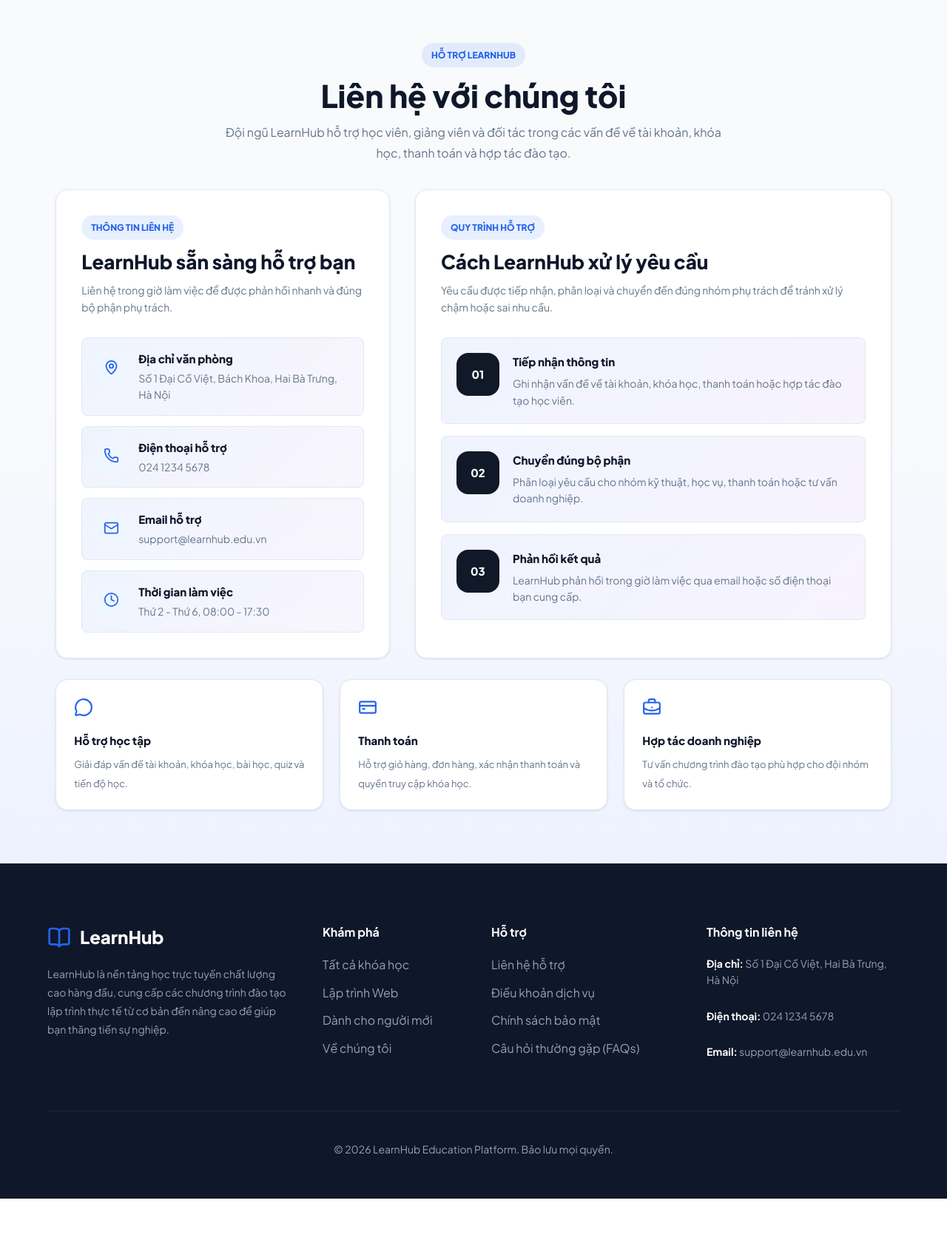
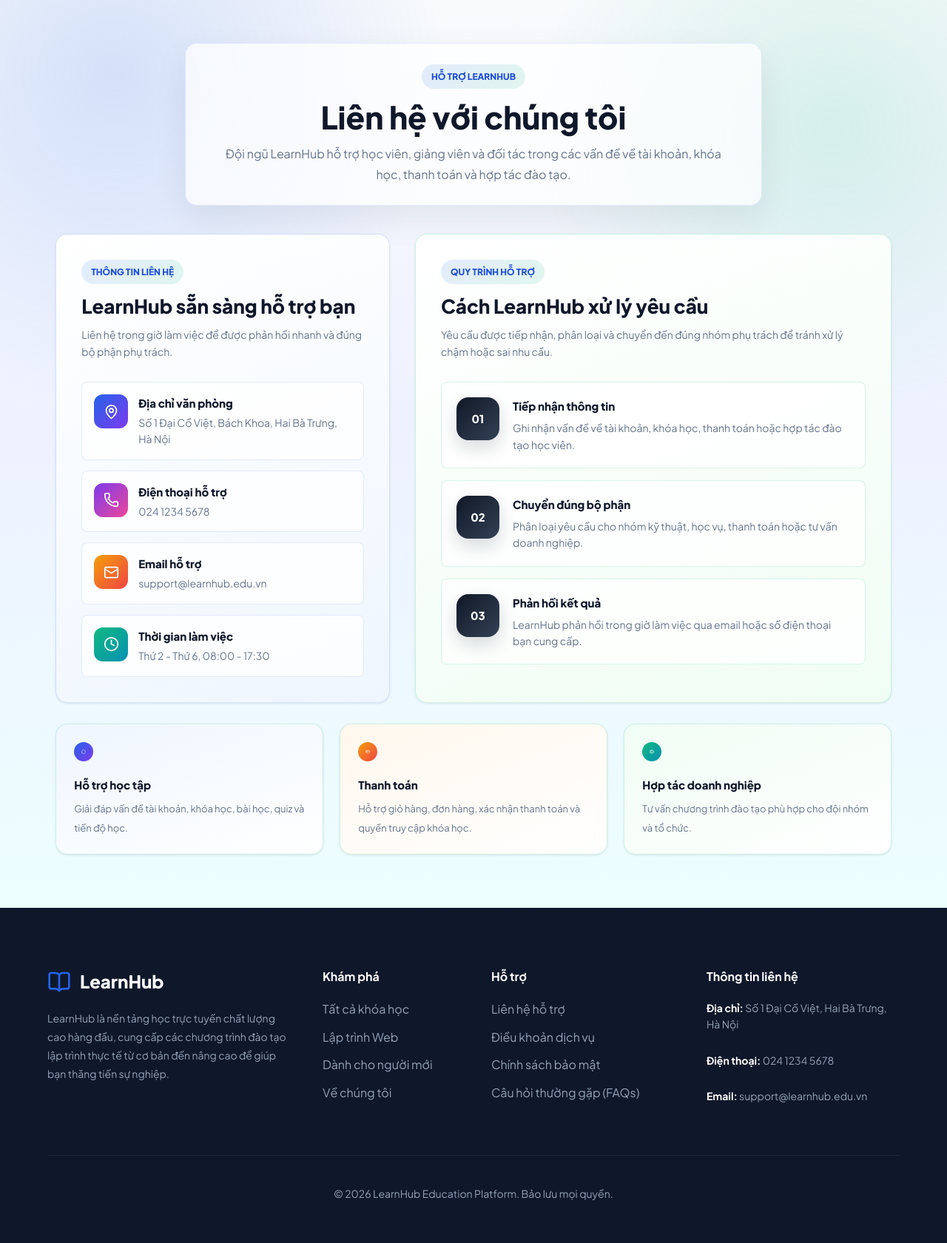
Before and after one commit to Khanggolder/BTL_Web, a PHP site: page /contact.php in a window 1280 px wide. Shown: the part 80-1760 px from the top of the page at 74% size. Before the commit the page ends 1700 px from the top, so only its background shows below. Run offline with PHP 8.4, Linux system fonts and the light colour scheme.

Commit message:
update front

```diff
--- a/contact.php
+++ b/contact.php
@@ -111,7 +111,10 @@ require_once __DIR__ . '/includes/header.php';
 
 <style>
     .contact-page {
-        background: linear-gradient(180deg, #f8fafc 0%, var(--bg-main) 48%, #eef2ff 100%);
+        background:
+            radial-gradient(circle at 12% 8%, rgba(37, 99, 235, 0.16), transparent 28%),
+            radial-gradient(circle at 88% 14%, rgba(16, 185, 129, 0.14), transparent 26%),
+            linear-gradient(180deg, #f8fafc 0%, #eef2ff 48%, #ecfeff 100%);
         min-height: 80vh;
         padding: 58px 0 72px;
     }
@@ -123,8 +126,13 @@ require_once __DIR__ . '/includes/header.php';
 
     .contact-hero {
         width: min(100%, 780px);
-        margin: 0 auto 36px;
+        margin: 0 auto 38px;
         text-align: center;
+        padding: 28px 4%;
+        border: 1px solid rgba(37, 99, 235, 0.12);
+        border-radius: var(--radius-md);
+        background: rgba(255, 255, 255, 0.72);
+        box-shadow: 0 18px 45px rgba(15, 23, 42, 0.08);
     }
 
     .contact-hero span,
@@ -132,8 +140,8 @@ require_once __DIR__ . '/includes/header.php';
     .contact-process-head span {
         display: inline-flex;
         width: fit-content;
-        color: var(--primary);
-        background: rgba(37, 99, 235, 0.1);
+        color: #1d4ed8;
+        background: linear-gradient(135deg, rgba(37, 99, 235, 0.12), rgba(16, 185, 129, 0.12));
         border-radius: 999px;
         padding: 7px 13px;
         font-size: 12px;
@@ -176,14 +184,14 @@ require_once __DIR__ . '/includes/header.php';
         flex-direction: column;
         gap: 28px;
         padding: 34px;
-        background: var(--bg-card);
-        border: 1px solid var(--border);
+        background: linear-gradient(160deg, #ffffff 0%, #eff6ff 100%);
+        border: 1px solid rgba(37, 99, 235, 0.16);
         color: var(--text-main);
     }
 
     .contact-info-intro span {
-        color: var(--primary);
-        background: rgba(37, 99, 235, 0.1);
+        color: #1d4ed8;
+        background: linear-gradient(135deg, rgba(37, 99, 235, 0.12), rgba(16, 185, 129, 0.12));
     }
 
     .contact-info-intro h2,
@@ -216,9 +224,9 @@ require_once __DIR__ . '/includes/header.php';
         gap: 14px;
         align-items: start;
         padding: 16px;
-        border: 1px solid var(--border);
+        border: 1px solid rgba(37, 99, 235, 0.12);
         border-radius: var(--radius-sm);
-        background: linear-gradient(135deg, rgba(37, 99, 235, 0.07), rgba(124, 58, 237, 0.05));
+        background: rgba(255, 255, 255, 0.78);
     }
 
     .contact-icon {
@@ -227,8 +235,8 @@ require_once __DIR__ . '/includes/header.php';
         border-radius: 12px;
         display: grid;
         place-items: center;
-        background: var(--primary-light);
-        color: var(--primary);
+        background: linear-gradient(135deg, #2563eb, #7c3aed);
+        color: #ffffff;
     }
 
     .contact-icon svg {
@@ -262,8 +270,8 @@ require_once __DIR__ . '/includes/header.php';
         align-content: start;
         gap: 28px;
         padding: 34px;
-        background: var(--bg-card);
-        border: 1px solid var(--border);
+        background: linear-gradient(160deg, #ffffff 0%, #f0fdf4 100%);
+        border: 1px solid rgba(16, 185, 129, 0.18);
     }
 
     .contact-process-head h2 {
@@ -289,9 +297,9 @@ require_once __DIR__ . '/includes/header.php';
         gap: 18px;
         align-items: start;
         padding: 20px;
-        border: 1px solid var(--border);
+        border: 1px solid rgba(16, 185, 129, 0.16);
         border-radius: var(--radius-sm);
-        background: linear-gradient(135deg, rgba(37, 99, 235, 0.07), rgba(124, 58, 237, 0.06));
+        background: rgba(255, 255, 255, 0.78);
     }
 
     .contact-step {
@@ -300,8 +308,9 @@ require_once __DIR__ . '/includes/header.php';
         border-radius: 16px;
         display: grid;
         place-items: center;
-        background: #111827;
+        background: linear-gradient(135deg, #111827, #334155);
         color: #ffffff;
+        box-shadow: 0 10px 24px rgba(15, 23, 42, 0.16);
         font-size: 15px;
         font-weight: 900;
     }
@@ -328,14 +337,17 @@ require_once __DIR__ . '/includes/header.php';
     .contact-support-card {
         min-width: 0;
         padding: 24px;
-        background: var(--bg-card);
-        border: 1px solid var(--border);
+        background: linear-gradient(160deg, #ffffff 0%, #f0fdf4 100%);
+        border: 1px solid rgba(16, 185, 129, 0.18);
     }
 
     .contact-support-card svg {
         width: 26px;
         height: 26px;
-        color: var(--primary);
+        color: #ffffff;
+        background: linear-gradient(135deg, #2563eb, #7c3aed);
+        border-radius: 14px;
+        padding: 10px;
         margin-bottom: 14px;
     }
 
@@ -350,6 +362,54 @@ require_once __DIR__ . '/includes/header.php';
         line-height: 1.6;
     }
 
+
+    .contact-info-item:nth-child(2) .contact-icon {
+        background: linear-gradient(135deg, #7c3aed, #ec4899);
+    }
+
+    .contact-info-item:nth-child(3) .contact-icon {
+        background: linear-gradient(135deg, #f59e0b, #ef4444);
+    }
+
+    .contact-info-item:nth-child(4) .contact-icon {
+        background: linear-gradient(135deg, #10b981, #0891b2);
+    }
+
+    .contact-support-card:nth-child(1) {
+        background: linear-gradient(160deg, #eff6ff 0%, #ffffff 100%);
+    }
+
+    .contact-support-card:nth-child(2) {
+        background: linear-gradient(160deg, #fff7ed 0%, #ffffff 100%);
+    }
+
+    .contact-support-card:nth-child(2) svg {
+        background: linear-gradient(135deg, #f59e0b, #ef4444);
+    }
+
+    .contact-support-card:nth-child(3) {
+        background: linear-gradient(160deg, #f0fdf4 0%, #ffffff 100%);
+    }
+
+    .contact-support-card:nth-child(3) svg {
+        background: linear-gradient(135deg, #10b981, #0891b2);
+    }
+
+    .contact-info-card,
+    .contact-process-card,
+    .contact-support-card,
+    .contact-info-item,
+    .contact-process-item {
+        transition: transform 0.2s ease, box-shadow 0.2s ease, border-color 0.2s ease;
+    }
+
+    .contact-info-item:hover,
+    .contact-process-item:hover,
+    .contact-support-card:hover {
+        transform: translateY(-2px);
+        box-shadow: 0 16px 34px rgba(15, 23, 42, 0.1);
+        border-color: rgba(37, 99, 235, 0.26);
+    }
     @media (max-width: 920px) {
         .contact-layout,
         .contact-support-grid {
@@ -370,6 +430,7 @@ require_once __DIR__ . '/includes/header.php';
         .contact-hero {
             margin-bottom: 26px;
             text-align: left;
+            padding: 7%;
         }
 
         .contact-hero h1 {
```
